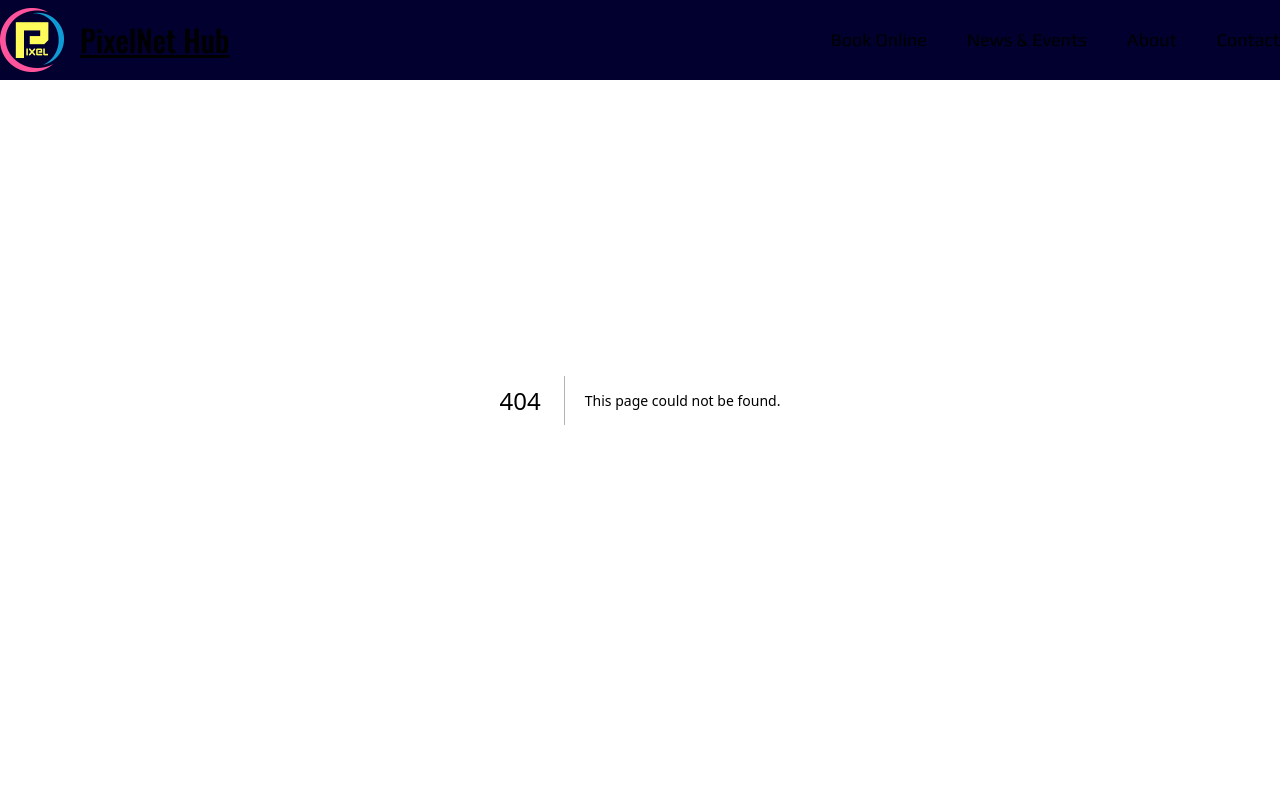
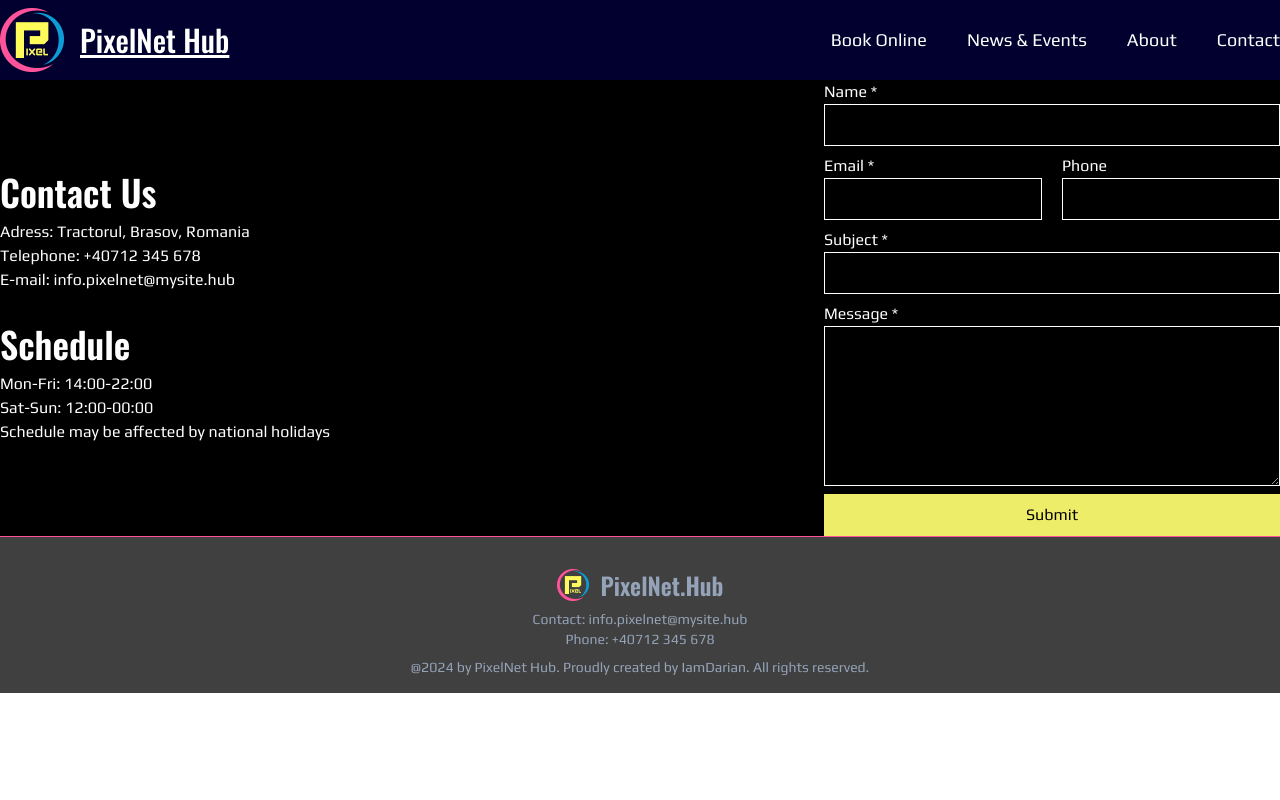
Before and after one commit to IamDarian/pixelnet, a Next.js app: page /Contact in a window 1280 px wide. Before the commit this address had no page. Shown: the top 800 px of the page. Built offline with nearby package versions, Linux system fonts and the light colour scheme.

Commit message:
Small Changes

```diff
--- /dev/null
+++ b/app/Book/page.js
@@ -0,0 +1,17 @@
+import Image from "next/image";
+import background from "@/public/images/geometric-gradient.png";
+import { Oswald } from "next/font/google";
+
+const oswald = Oswald({ subsets: ["latin"] });
+
+export default function Book() {
+  return (
+    <main
+      className={`flex flex-col items-center bg-[${background}] bg-repeat w-full`}
+    >
+      <section className="bg-black flex flex-col items-center w-[300px] h-[600px]">
+        <h2>Our Services</h2>
+      </section>
+    </main>
+  );
+}
--- /dev/null
+++ b/app/Contact/page.js
@@ -0,0 +1,88 @@
+"use client";
+import { Oswald } from "next/font/google";
+import { useState } from "react";
+
+const oswald = Oswald({ subsets: ["latin"] });
+
+export default function Contact() {
+  const [active, setIsActive] = useState(false);
+
+  const toggleText = () => {
+    setIsActive(!active);
+  };
+
+  return (
+    <main className="flex flex-col bg-black w-full">
+      <section className="container flex items-center justify-between mx-auto mt-20">
+        <div className="flex flex-col">
+          <div className="flex flex-col mb-8">
+            <h2 className={`${oswald.className} font-semibold text-4xl mb-2`}>
+              Contact Us
+            </h2>
+            <div className="flex">
+              <p>Adress: Tractorul, Brasov, Romania</p>
+            </div>
+            <div className="flex">
+              <p>Telephone: +40712 345 678</p>
+            </div>
+            <div className="flex">
+              <p>E-mail: info.pixelnet@mysite.hub</p>
+            </div>
+          </div>
+          <h2 className={`${oswald.className} font-semibold text-4xl mb-2`}>
+            Schedule
+          </h2>
+          <p>Mon-Fri: 14:00-22:00</p>
+          <p>Sat-Sun: 12:00-00:00</p>
+          <p>Schedule may be affected by national holidays</p>
+        </div>
+        <form className="flex flex-col gap-2">
+          <div className="flex flex-col">
+            <label>Name *</label>
+            <input
+              className="border border-white bg-transparent px-2 py-2"
+              required
+            />
+          </div>
+          <div className="flex gap-5">
+            <div className="flex flex-col">
+              <label>Email *</label>
+              <input
+                className="border border-white bg-transparent px-2 py-2"
+                required
+              />
+            </div>
+            <div className="flex flex-col">
+              <label>Phone</label>
+              <input className="border border-white bg-transparent px-2 py-2" />
+            </div>
+          </div>
+          <div className="flex flex-col">
+            <label>Subject *</label>
+            <input
+              className="border border-white bg-transparent px-2 py-2"
+              required
+            />
+          </div>
+          <div className="flex flex-col">
+            <label>Message *</label>
+            <textarea
+              className="border border-white bg-transparent max-h-72 min-h-20 h-40 px-2 py-2"
+              maxLength={600}
+              required
+            />
+          </div>
+          <button
+            className="bg-tertiary text-black border border-tertiary transition duration-500 hover:text-white hover:bg-transparent px-5 py-2"
+            onClick={toggleText}
+          >
+            Submit
+          </button>
+          <p className={active ? "self-center" : "hidden"}>
+            Thanks for submitting!
+          </p>
+        </form>
+      </section>
+    </main>
+  );
+}
--- a/app/page.js
+++ b/app/page.js
@@ -3,6 +3,8 @@ import Presentation from "@/components/Presentation";
 import HomeCard from "@/components/HomeCard";
 import CallToAction from "@/components/CallToAction";
 import Info from "@/components/Info";
+
+cards = {};
 
 export default function Home() {
   return (
@@ -12,6 +14,7 @@ export default function Home() {
       <section className="w-full bg-[#404040] py-14">
         <div className="container mx-auto flex flex-col items-center w-full">
           <HomeCard />
+          <HomeCard />
         </div>
       </section>
       <CallToAction />
--- /dev/null
+++ b/components/BookOption.jsx
@@ -0,0 +1,7 @@
+export default function BookOption() {
+  return (
+    <div className="flex">
+      <p></p>
+    </div>
+  );
+}
--- a/components/Header.jsx
+++ b/components/Header.jsx
@@ -8,7 +8,7 @@ const oswald = Oswald({ subsets: ["latin"] });
 export default function Header() {
   return (
     <header className="fixed z-10 flex bg-[#01002e] w-full h-20">
-      <div className="container flex items-center justify-between mx-auto w-full">
+      <div className="container flex items-center justify-between font-medium mx-auto w-full">
         <Link href="/" className="flex gap-4 items-center">
           <Image src={logo} width={64} height={64} alt="Logo" />
           <p
@@ -26,7 +26,12 @@ export default function Header() {
           >
             About
           </Link>
-          <p>Contact</p>
+          <Link
+            href="/Contact"
+            className="transition duration-300 hover:text-tertiary"
+          >
+            Contact
+          </Link>
         </div>
       </div>
     </header>
--- a/tailwind.config.js
+++ b/tailwind.config.js
@@ -13,6 +13,7 @@ module.exports = {
         tertiary: "#EEED6A",
       },
       backgroundImage: {
+        "geometric-gradient": "url('/public/images/geometric-gradient.png')",
         "gradient-radial": "radial-gradient(var(--tw-gradient-stops))",
         "gradient-conic":
           "conic-gradient(from 180deg at 50% 50%, var(--tw-gradient-stops))",
```
